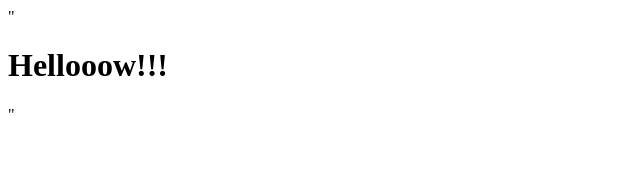
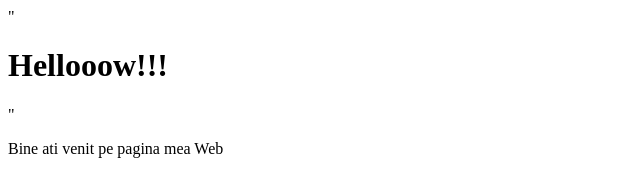
Before and after one commit to crismarpaul12-cell/Proiect-Web-Demo, a plain HTML site: page index.html in a window 1280 px wide. Shown: the whole page, without its empty margins (0-640 px from the left). Drawn offline with Linux system fonts and the light colour scheme.

Commit message:
Adauga un paragraf de introducere

```diff
--- a/index.html
+++ b/index.html
@@ -1 +1,2 @@
 "<h1> Hellooow!!!</h1>"
+<P>Bine ati venit pe pagina mea Web</P>
```
